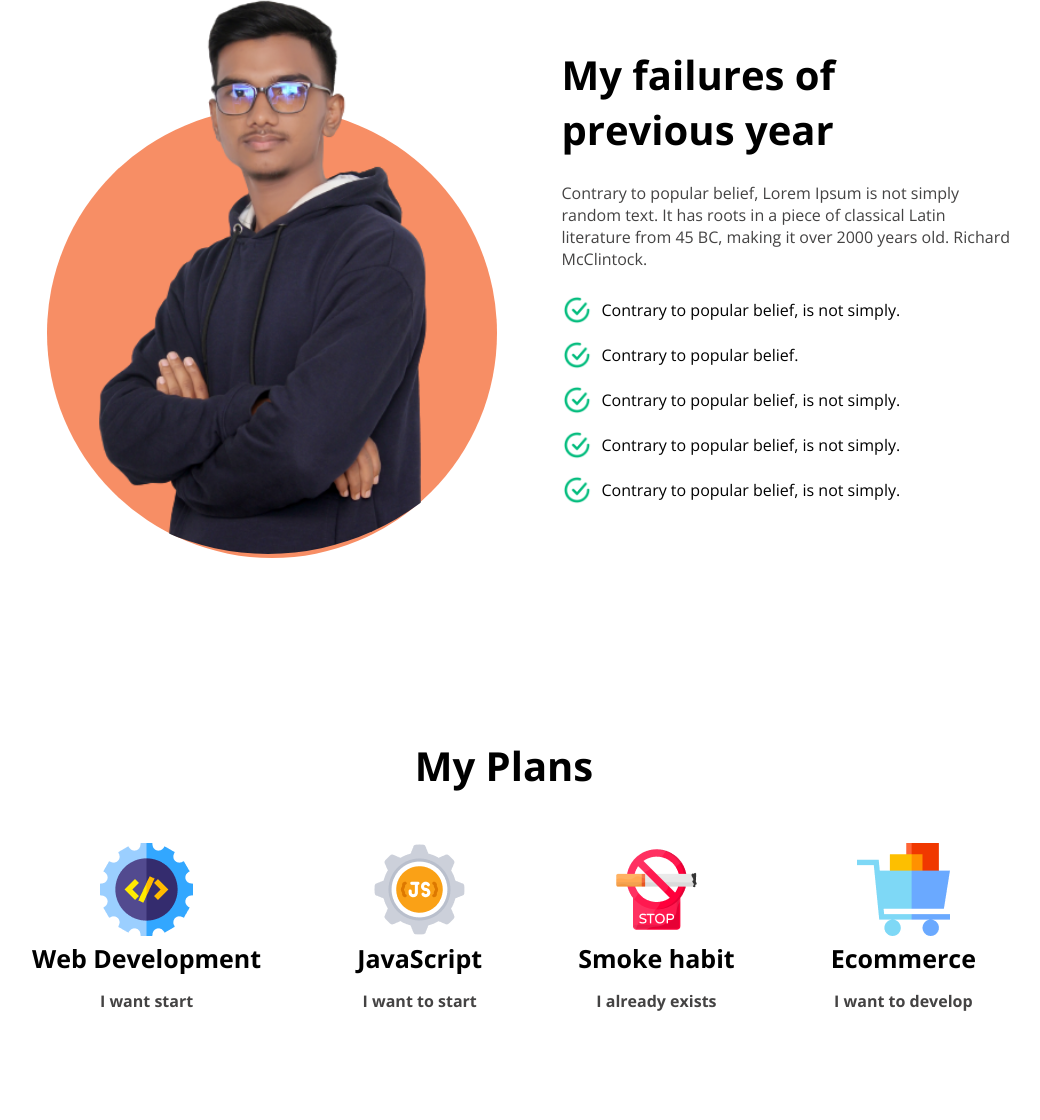
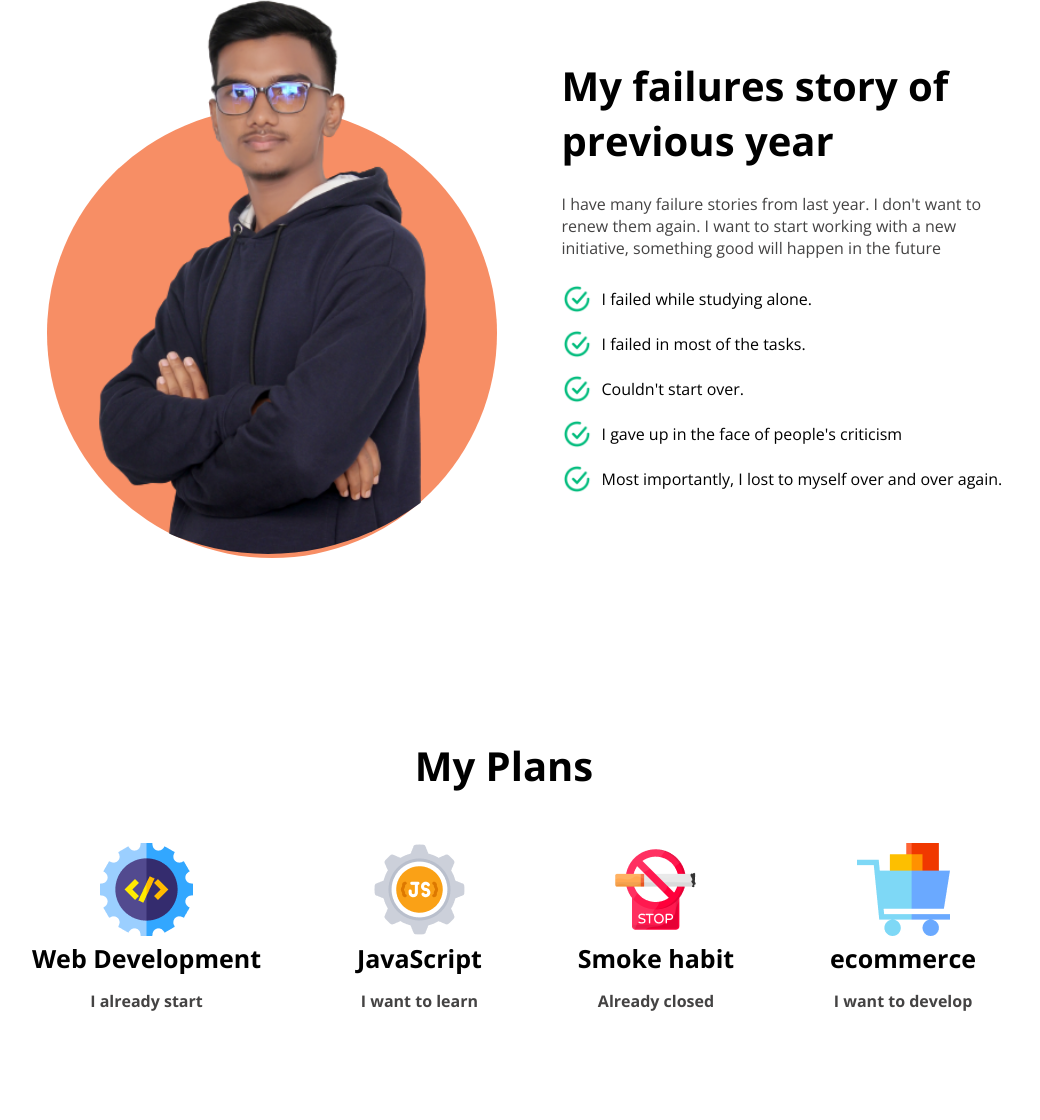
Before and after one commit to NahidAhmed47/assignment01, a plain HTML site: page index.html in a window 1280 px wide. Shown: the part 952-2072 px from the top of the page, without its empty margins (136-1176 px from the left). Drawn offline with nearby package versions, Linux system fonts and the light colour scheme; a web font is replaced by a local one.

Commit message:
content repleced

```diff
--- a/index.html
+++ b/index.html
@@ -16,11 +16,9 @@
   <body>
     <header class="cover">
       <div class="main-title-container">
-        <h1 class="cover-title">All Thinks Are Possible If You believe</h1>
+        <h1 class="cover-title">A clear mindset is most powerful thing</h1>
         <p class="cover-description">
-          There are many variations of passages of Lorem Ipsum available, but
-          the majority have suffered alteration in some form, by injected
-          humour, or randomised words
+            A clear mindset is most powerful thing for achieve goals. If anyone want to achieve their goals, firstly they are do set a clear mindset.
         </p>
         <input class="btn-primary" type="button" value="Contract us" />
       </div>
@@ -32,39 +30,37 @@
           <img src="images/my-pic.png" alt="owner pic" />
         </div>
         <div class="failure-container">
-          <h3 class="section-title">My failures of previous year</h3>
+          <h3 class="section-title">My failures story of previous year</h3>
           <p class="section-description">
-            Contrary to popular belief, Lorem Ipsum is not simply random text.
-            It has roots in a piece of classical Latin literature from 45 BC,
-            making it over 2000 years old. Richard McClintock.
+            I have many failure stories from last year. I don't want to renew them again. I want to start working with a new initiative, something good will happen in the future
           </p>
           <div class="check-mark-div">
             <div class="check-mark-sub-div">
               <img src="images/icons/checkmark.png" alt="checkmark" />
               <p class="check-mark-description">
-                Contrary to popular belief, is not simply.
+                I failed while studying alone.
               </p>
             </div>
             <div class="check-mark-sub-div">
               <img src="images/icons/checkmark.png" alt="checkmark" />
-              <p class="check-mark-description">Contrary to popular belief.</p>
+              <p class="check-mark-description">I failed in most of the tasks.</p>
             </div>
             <div class="check-mark-sub-div">
               <img src="images/icons/checkmark.png" alt="checkmark" />
               <p class="check-mark-description">
-                Contrary to popular belief, is not simply.
+                Couldn't start over.
               </p>
             </div>
             <div class="check-mark-sub-div">
               <img src="images/icons/checkmark.png" alt="checkmark" />
               <p class="check-mark-description">
-                Contrary to popular belief, is not simply.
+                I gave up in the face of people's criticism
               </p>
             </div>
             <div class="check-mark-sub-div">
               <img src="images/icons/checkmark.png" alt="checkmark" />
               <p class="check-mark-description">
-                Contrary to popular belief, is not simply.
+                Most importantly, I lost to myself over and over again.
               </p>
             </div>
           </div>
@@ -77,21 +73,21 @@
           <div class="single-point">
             <img src="images/icons/web.png" alt="web" />
             <h4>Web Development</h4>
-            <p>I want start</p>
+            <p>I already start</p>
           </div>
           <div class="single-point">
             <img src="images/icons/js.png" alt="js" />
             <h4>JavaScript</h4>
-            <p>I want to start</p>
+            <p>I want to learn</p>
           </div>
           <div class="single-point">
             <img src="images/icons/smoke.png" alt="smoke" />
             <h4>Smoke habit</h4>
-            <p>I already exists</p>
+            <p>Already closed</p>
           </div>
           <div class="single-point">
             <img src="images/icons/ecom.png" alt="ecom" />
-            <h4>Ecommerce</h4>
+            <h4>ecommerce</h4>
             <p>I want to develop</p>
           </div>
         </div>
@@ -133,7 +129,7 @@
     <footer>
         <div class="future">
             <h3 class="footer-title">Future</h3>
-            <p>There are many variations of passages of Lorem Ipsum available, but the majority have suffered alteration in some form, by injected humour, or randomised words</p>
+            <p>Want to be a web developer. I want to do something with the help of technology for myself and people in the future. I want to be a witness in history.</p>
             <p>Email: nahidahmedsd47@gmail.com</p>
             <p>Phone: 013XXXXXXXXX</p>
             <a href="facebook.com"><img src="images/icons/fb.png" alt="fb"></a>
```
